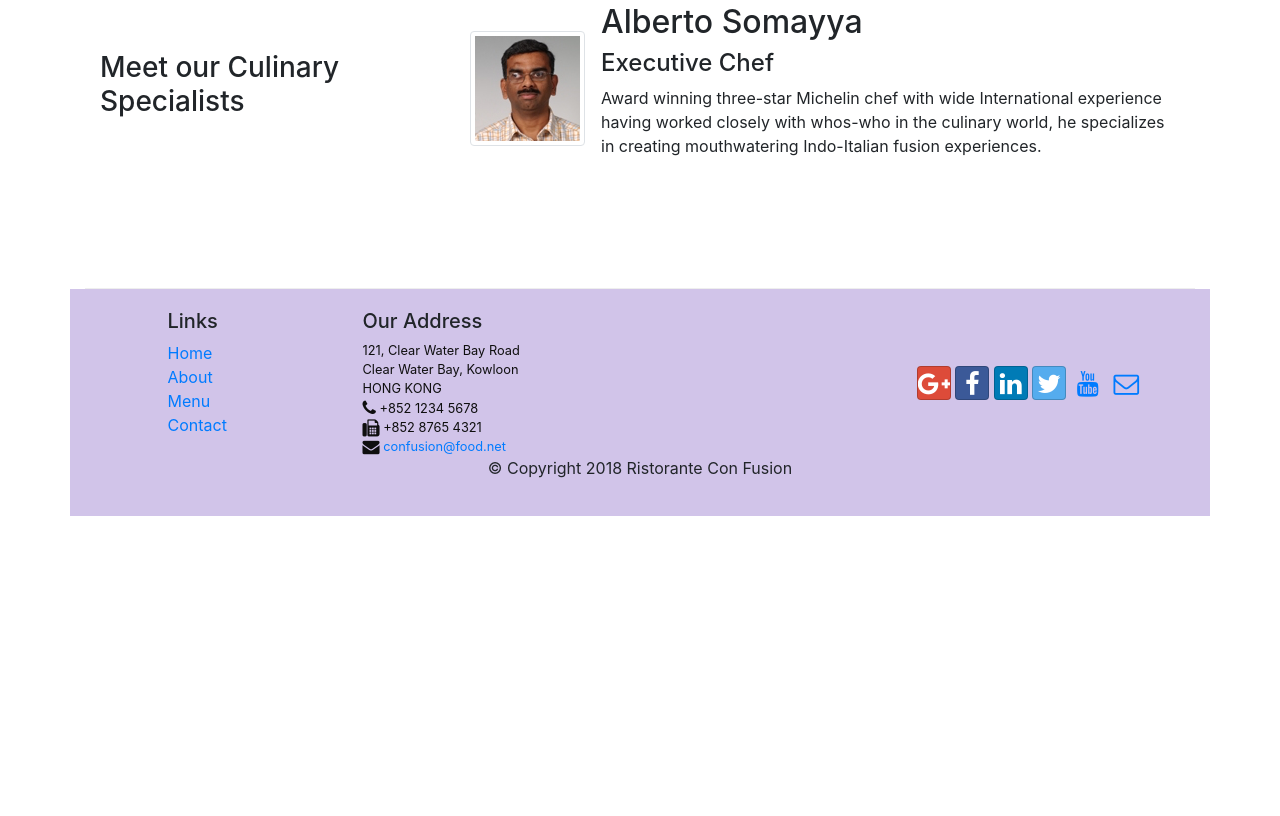
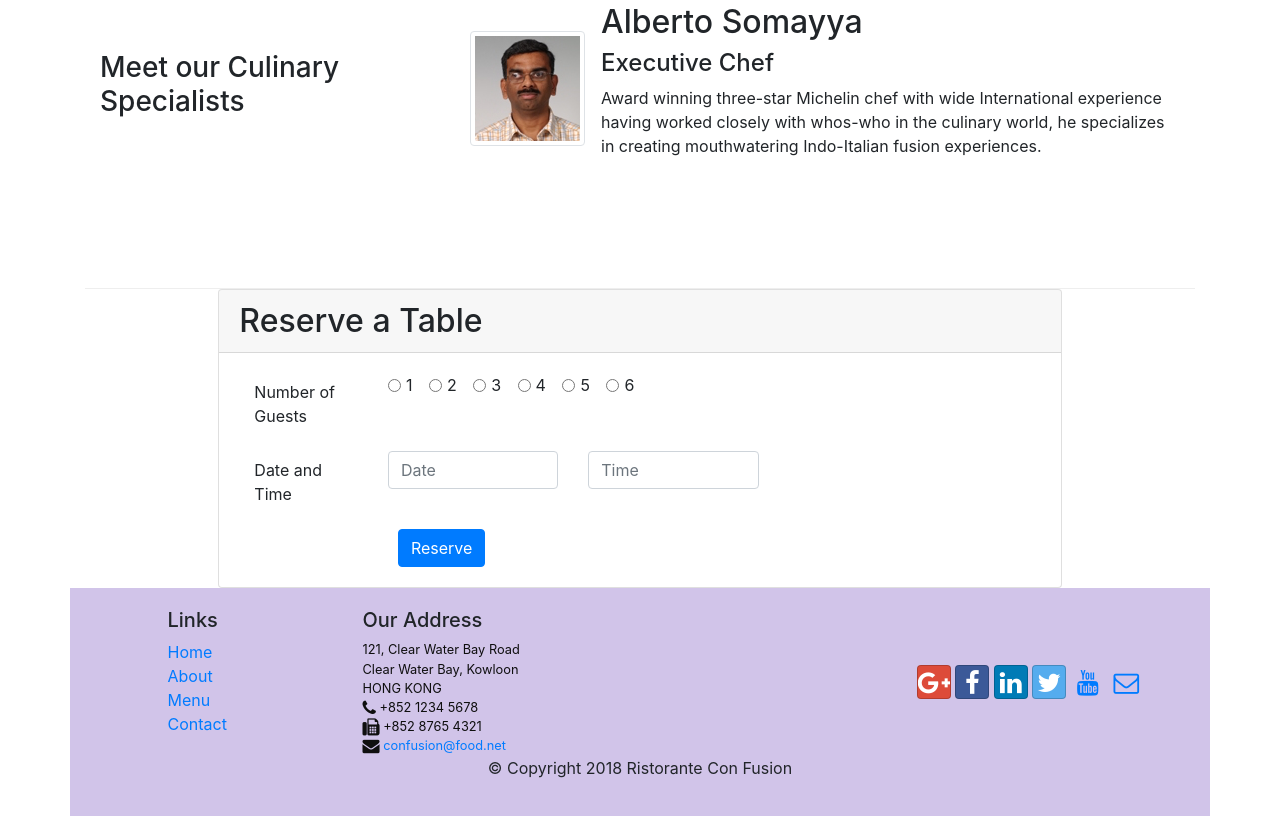
Before and after one commit to Lalitkumar/bootstrap4, a website: page index.html in a window 1280 px wide. Shown: the part 1245-2061 px from the top of the page. Before the commit the page ends 1761 px from the top, so only its background shows below. Drawn offline with nearby package versions, Linux system fonts and the light colour scheme.

```diff
--- a/css/styles.css
+++ b/css/styles.css
@@ -37,3 +37,10 @@
 .navbar-dark{
      background-color: #512DA8;
 }
+
+.tab-content {
+    border-left: 1px solid #ddd;
+    border-right: 1px solid #ddd;
+    border-bottom: 1px solid #ddd;
+    padding: 10px;
+}
--- a/index.html
+++ b/index.html
@@ -43,6 +43,9 @@
                 </div>
                 <div class="col-12 col-sm align-self-center">
                     <img src="img/logo.png" class="img-fluid">
+                </div>
+                <div class="col-md-3 align-self-center">
+                    <a href="#reserve"><button type="button" class=" btn btn-warning btn-large card-header">Reserve a Table</button> </a>
                 </div>
             </div>
         </div>
@@ -101,6 +104,65 @@
         </div>
     </div>
 
+        <div class="row justify-content-center" id="reserve">
+            <div class="col-12 col-sm-8">
+                <div class="card">
+                  <h2 class="card-header">Reserve a Table</h2>
+                  <div class="card-body">
+                    <div class="container">
+                        <form >
+                            <div class="form-group row" >
+                                <label for="noofguests" class="col-md-2 col-form-label">Number of Guests</label>
+                                <div class="col-md-8">
+                                <div class="form-check form-check-inline">
+                                  <input class="form-check-input" type="radio" name="inlineRadioOptions" id="inlineRadio1" value="option1">
+                                  <label class="form-check-label" for="inlineRadio1">1</label>
+                                </div>
+                                <div class="form-check form-check-inline">
+                                  <input class="form-check-input" type="radio" name="inlineRadioOptions" id="inlineRadio2" value="option2">
+                                  <label class="form-check-label" for="inlineRadio2">2</label>
+                                </div>
+                                <div class="form-check form-check-inline">
+                                  <input class="form-check-input" type="radio" name="inlineRadioOptions" id="inlineRadio1" value="option1">
+                                  <label class="form-check-label" for="inlineRadio1">3</label>
+                                </div>
+                                <div class="form-check form-check-inline">
+                                  <input class="form-check-input" type="radio" name="inlineRadioOptions" id="inlineRadio2" value="option2">
+                                  <label class="form-check-label" for="inlineRadio2">4</label>
+                                </div>
+                                <div class="form-check form-check-inline">
+                                  <input class="form-check-input" type="radio" name="inlineRadioOptions" id="inlineRadio1" value="option1">
+                                  <label class="form-check-label" for="inlineRadio1">5</label>
+                                </div>
+                                <div class="form-check form-check-inline">
+                                  <input class="form-check-input" type="radio" name="inlineRadioOptions" id="inlineRadio2" value="option2">
+                                  <label class="form-check-label" for="inlineRadio2">6</label>
+                                </div>
+                                </div>
+                            </div>
+                             <div class="form-group row">
+                                <label for="dateandtime" class="col-md-2 col-form-label">Date and Time</label>
+                                <div class="col-sm-6 col-md-3 ">
+                                    <input type="text" class="form-control" id="dateandtime" placeholder="Date">
+                                </div>
+                                 <div class="col-sm-6 col-md-3 ">
+                                        <input type="text" class="form-control"  placeholder="Time">
+                                </div>
+                            </div>
+                            <div class="form group">
+                                <div class="col-md-2 offset-md-2">
+                                    <button type="submit" class="btn btn-primary">Reserve</button>
+                                </div>
+                            </div>
+                        </form>
+                    </div>
+                  </div>
+            </div>
+            </div>
+        </div>
+    </div>
+
+
     <footer class="container footer">
         <div class="row">
                 <div class="col-4 offset-1 col-sm-2">
```
Also changed, not shown: aboutus.html (+32 -0 lines).
